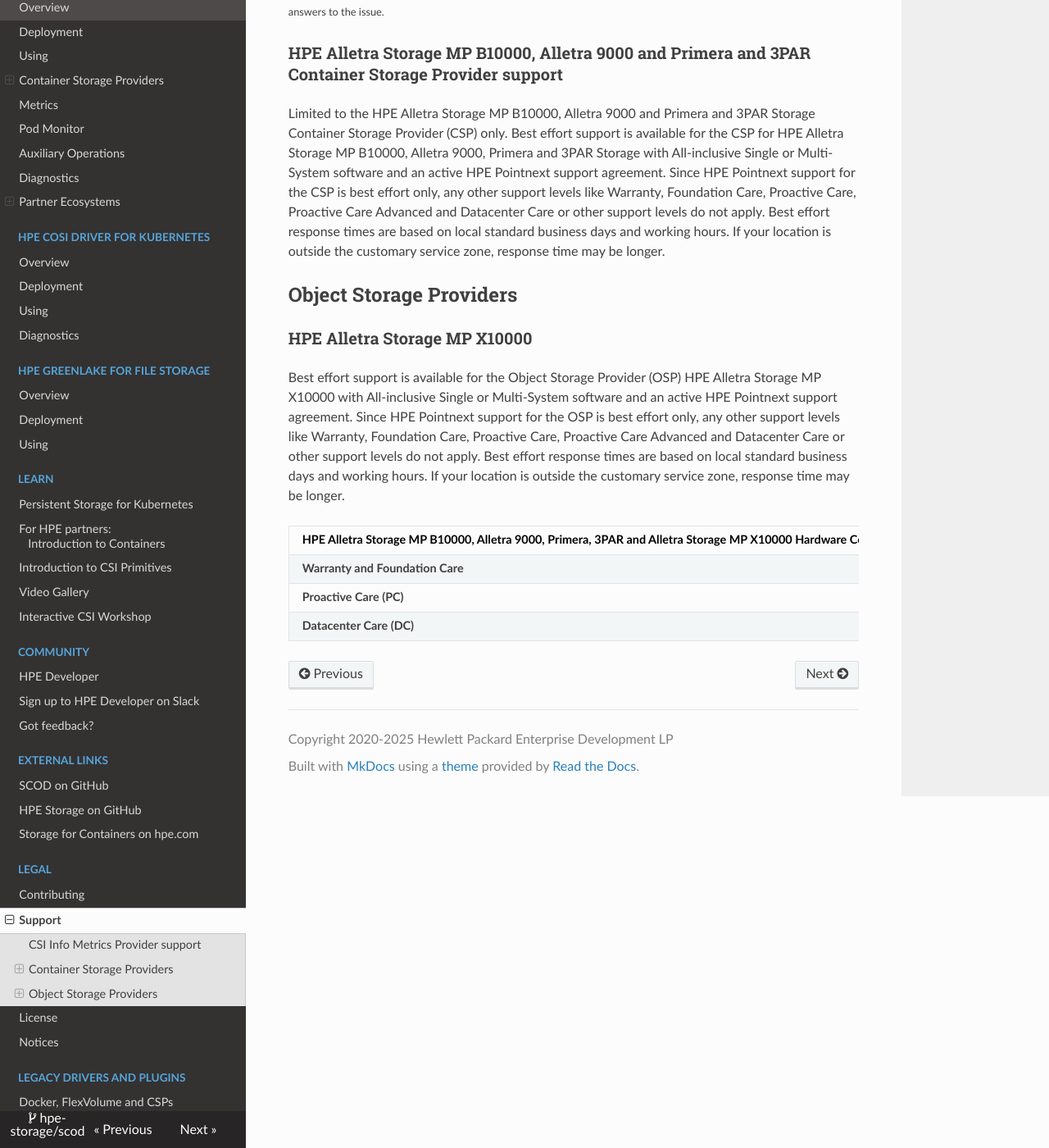
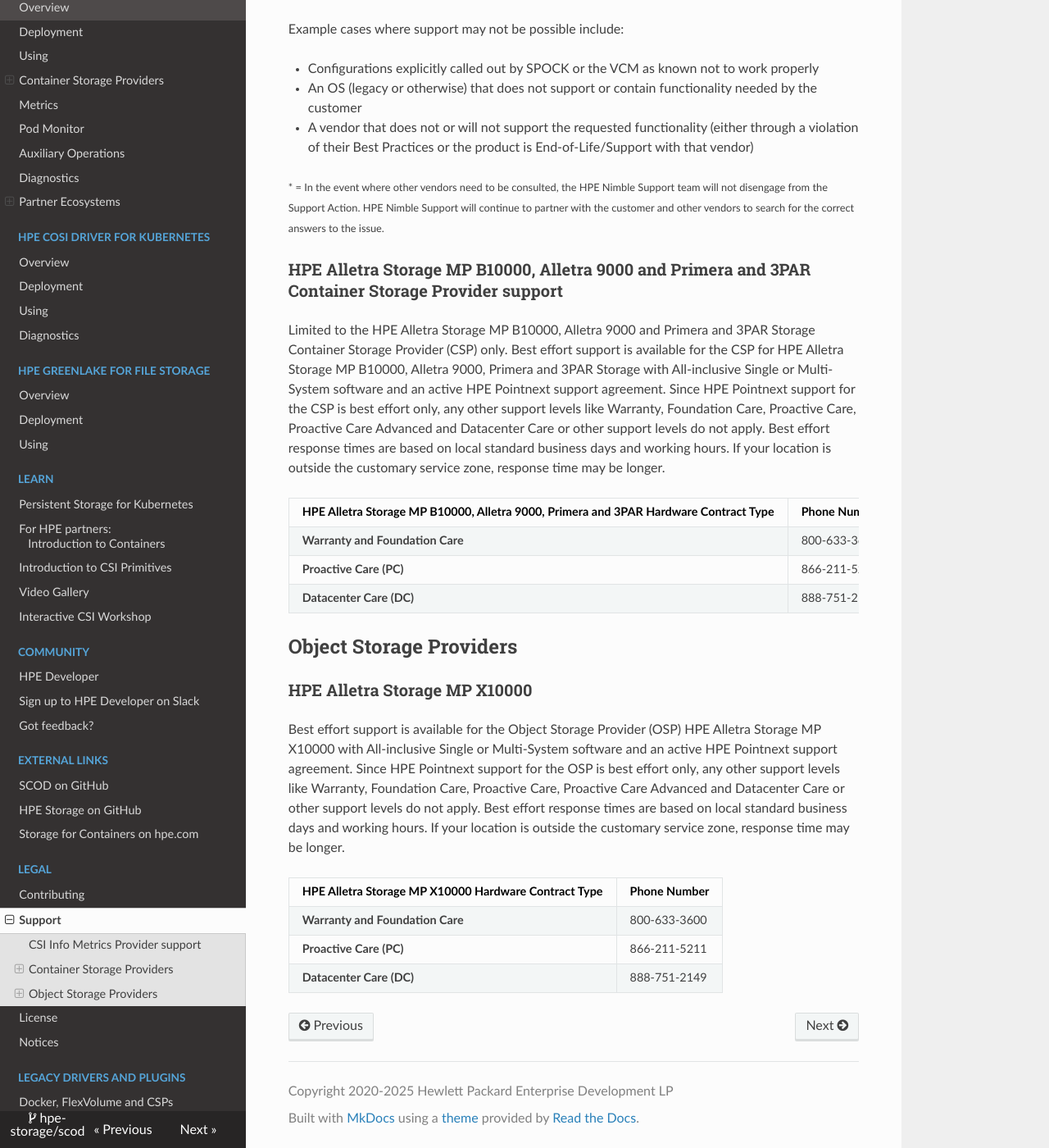
Before and after one commit to hpe-storage/scod, an MkDocs documentation site: the page built from docs/legal/support/index.md, in a window 1280 px wide and 1400 px high, scrolled down 1188 px. Shown: the whole window at 82% size. Built offline with MkDocs 1.6.1, drawn with Linux system fonts in a browser that asks for light colours; nearby versions of some CDN libraries; some of the changed text lies outside the part shown.

Commit message:
Included TOC for support page, made separate tables for CSP and OSP support numbers and removed unnecessary fct_label.
Signed-off-by: Gauri Krishnan <gauri.krishnan@hpe.com>

```diff
--- a/docs/legal/support/index.md
+++ b/docs/legal/support/index.md
@@ -28,13 +30,19 @@
 
 Limited to the HPE Alletra Storage MP B10000, Alletra 9000 and Primera and 3PAR Storage Container Storage Provider (CSP) only. Best effort support is available for the CSP for HPE Alletra Storage MP B10000, Alletra 9000, Primera and 3PAR Storage with All-inclusive Single or Multi-System software and an active HPE Pointnext support agreement. Since HPE Pointnext support for the CSP is best effort only, any other support levels like Warranty, Foundation Care, Proactive Care, Proactive Care Advanced and Datacenter Care or other support levels do not apply. Best effort response times are based on local standard business days and working hours. If your location is outside the customary service zone, response time may be longer.
 
+| HPE Alletra Storage MP B10000, Alletra 9000, Primera and 3PAR Hardware Contract Type | Phone Number |
+| ----------------------------------------------------------------------------- | ------------ |
+| **Warranty and Foundation Care**                                              | 800-633-3600 |
+| **Proactive Care (PC)**                                                       | 866-211-5211 |
+| **Datacenter Care (DC)**                                                      | 888-751-2149 |
+
 ## Object Storage Providers
 
 ### HPE Alletra Storage MP X10000
 
 Best effort support is available for the Object Storage Provider (OSP) HPE Alletra Storage MP X10000 with All-inclusive Single or Multi-System software and an active HPE Pointnext support agreement. Since HPE Pointnext support for the OSP is best effort only, any other support levels like Warranty, Foundation Care, Proactive Care, Proactive Care Advanced and Datacenter Care or other support levels do not apply. Best effort response times are based on local standard business days and working hours. If your location is outside the customary service zone, response time may be longer.
 
-| HPE Alletra Storage MP B10000, Alletra 9000, Primera, 3PAR and Alletra Storage MP X10000 Hardware Contract Type | Phone Number |
+| HPE Alletra Storage MP X10000 Hardware Contract Type | Phone Number |
 | ----------------------------------------------------------------------------- | ------------ |
 | **Warranty and Foundation Care**                                              | 800-633-3600 |
 | **Proactive Care (PC)**                                                       | 866-211-5211 |
```
Also changed, not shown: other parts of docs/legal/support/index.md (+2 -0 lines), docs/cosi_driver/using.md (+1 -1 lines).
